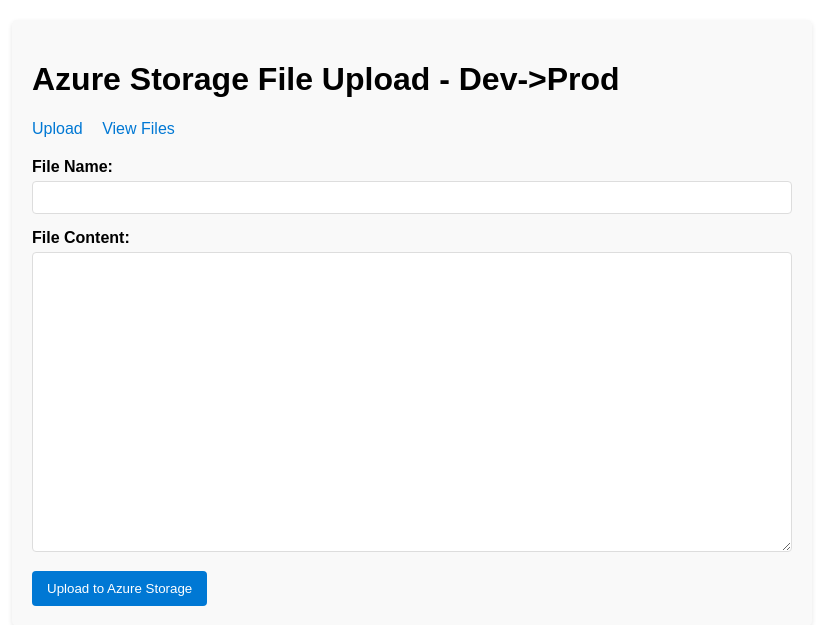
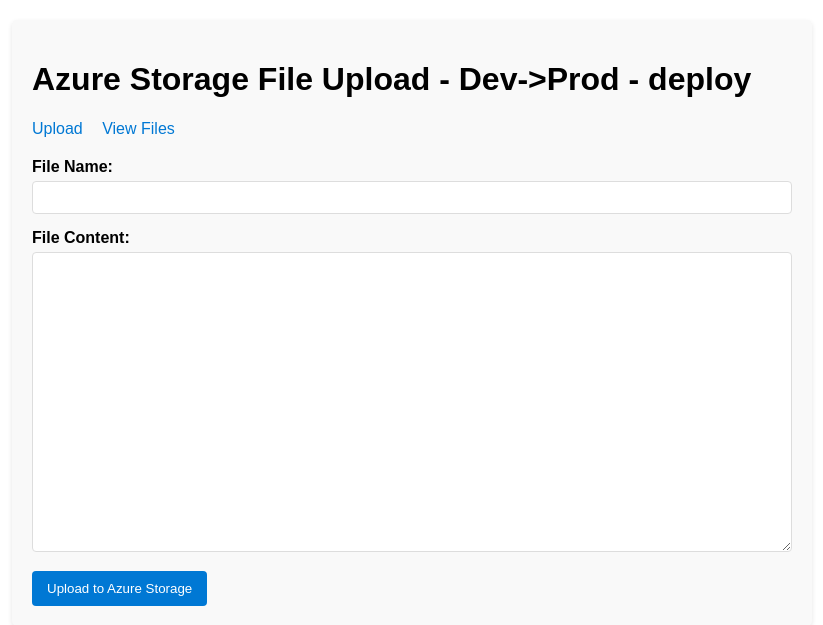
Before and after one commit to puicchan/azd-dev-prod-appservice-storage, a Flask app: page / in a window 1280 px wide. Shown: the top 625 px of the page, without its empty margins (228-1051 px from the left). Run offline with Flask 3, Linux system fonts and the light colour scheme.

Commit message:
Configure Azure Developer Pipeline

```diff
--- a/app/templates/index.html
+++ b/app/templates/index.html
@@ -78,7 +78,7 @@
 </head>
 <body>
     <div class="container">
-        <h1>Azure Storage File Upload - Dev->Prod</h1>
+        <h1>Azure Storage File Upload - Dev->Prod - deploy</h1>
 
         <div class="nav">
             <a href="{{ url_for('index') }}">Upload</a>
```
Also changed, not shown: .github/workflows/azure-dev.yml.
